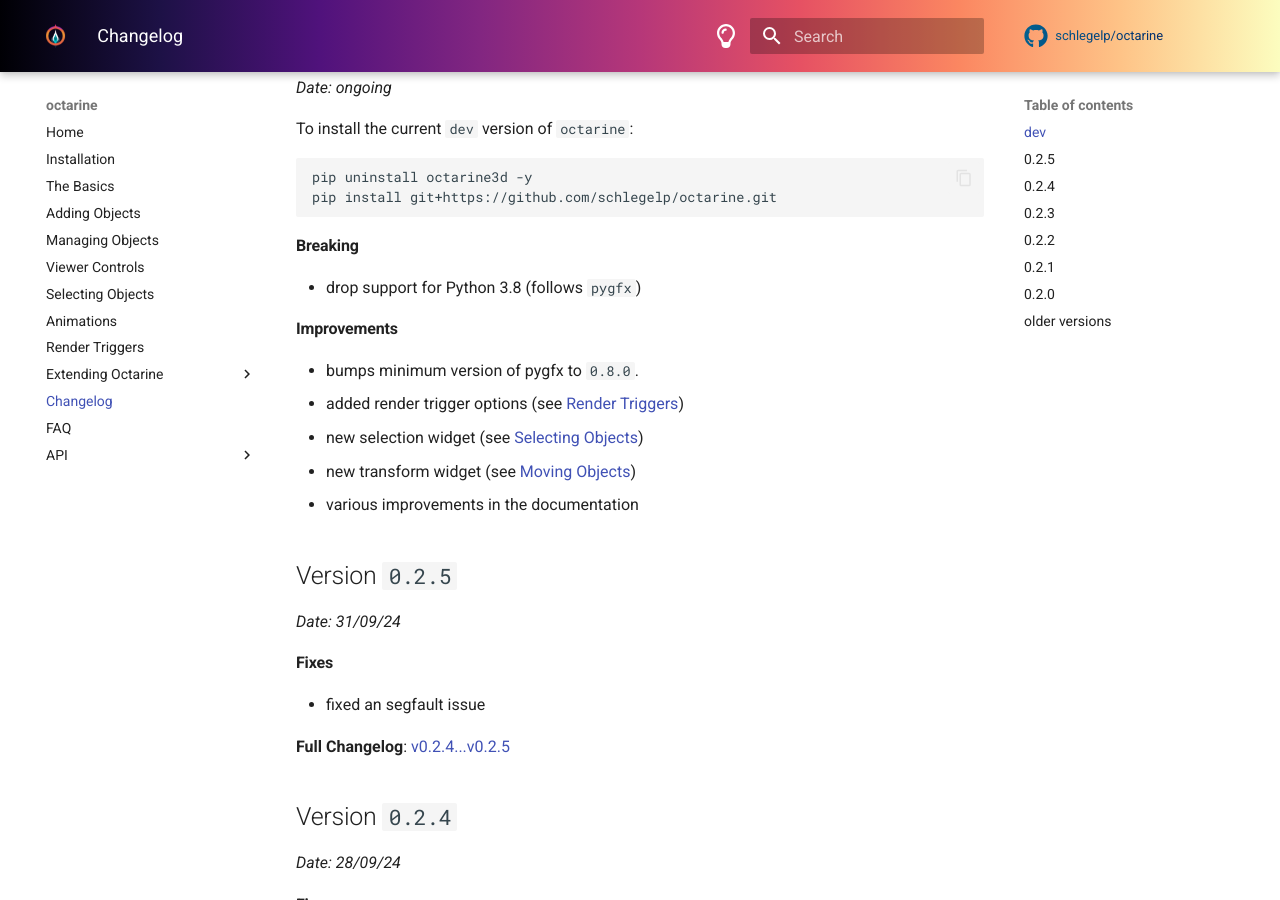
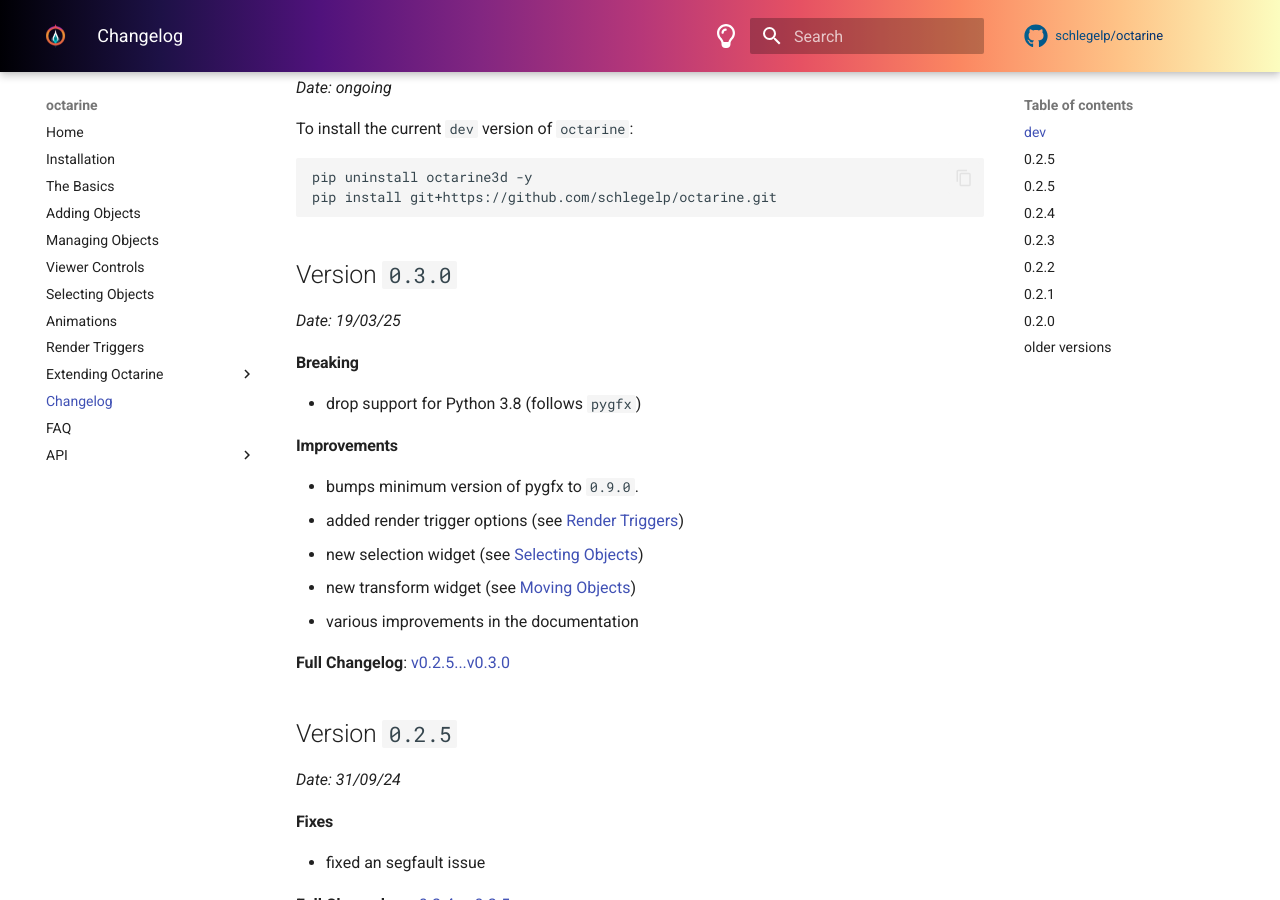
Before and after one commit to schlegelp/octarine, an MkDocs documentation site: the page built from docs/changelog.md, in a window 1280 px wide and 900 px high, scrolled down 271 px. Built offline with MkDocs 1.6.1 and Material for MkDocs 9.7.7, drawn with Linux system fonts in a browser that asks for light colours; plug-ins that fetch from the network failed and are left out; comment, search, counter and statistics services are not loaded.

Commit message:
bump version 0.2.5 -> 0.3.0

````diff
--- a/docs/changelog.md
+++ b/docs/changelog.md
@@ -14,15 +14,20 @@ pip uninstall octarine3d -y
 pip install git+https://github.com/schlegelp/octarine.git
 ```
 
+## Version `0.3.0` { data-toc-label="0.2.5" }
+_Date: 19/03/25_
+
 #### Breaking
 - drop support for Python 3.8 (follows `pygfx`)
 
 #### Improvements
-- bumps minimum version of pygfx to `0.8.0`.
+- bumps minimum version of pygfx to `0.9.0`.
 - added render trigger options (see [Render Triggers](triggers.md))
 - new selection widget (see [Selecting Objects](selections.md))
 - new transform widget (see [Moving Objects](manage.md#moving-objects-interactively))
 - various improvements in the documentation
+
+**Full Changelog**: [v0.2.5...v0.3.0](https://github.com/schlegelp/octarine/compare/v0.2.5...v0.3.0)
 
 ## Version `0.2.5` { data-toc-label="0.2.5" }
 _Date: 31/09/24_
--- a/octarine/__version__.py
+++ b/octarine/__version__.py
@@ -1 +1 @@
-__version__ = '0.2.5'
+__version__ = '0.3.0'
````
